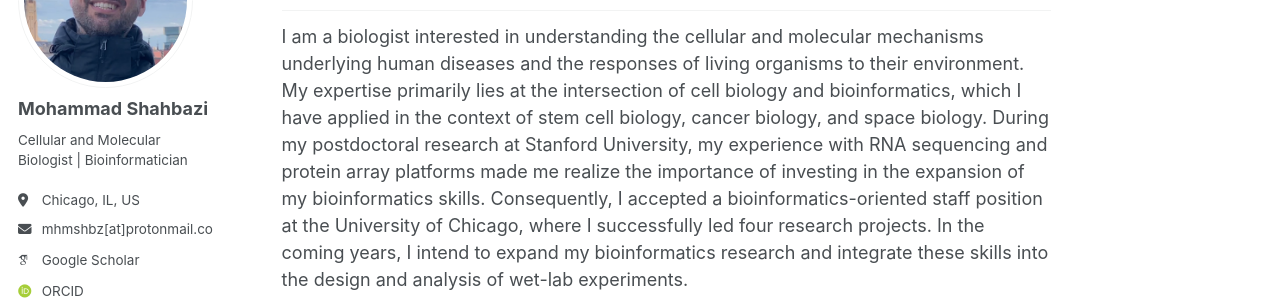
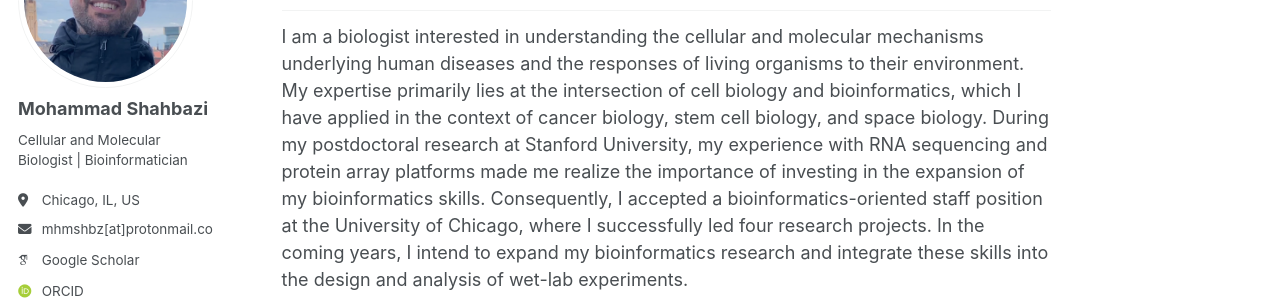
Before and after one commit to shahbazi-m/shahbazi-m.github.io, a Jekyll site: the page built from _pages/about.md, in a window 1280 px wide and 900 px high. Shown: the part 177-477 px from the top of the window. Built offline with Jekyll 4.4.1, drawn with Linux system fonts in a browser that asks for light colours; some web fonts are replaced; a script that is not in the unit is left out.

```diff
--- a/_pages/about.md
+++ b/_pages/about.md
@@ -8,7 +8,7 @@ redirect_from:
 ---
 About me
 ------
-I am a biologist interested in understanding the cellular and molecular mechanisms underlying human diseases and the responses of living organisms to their environment. My expertise primarily lies at the intersection of cell biology and bioinformatics, which I have applied in the context of stem cell biology, cancer biology, and space biology. During my postdoctoral research at Stanford University, my experience with RNA sequencing and protein array platforms made me realize the importance of investing in the expansion of my bioinformatics skills. Consequently, I accepted a bioinformatics-oriented staff position at the University of Chicago, where I successfully led four research projects. In the coming years, I intend to expand my bioinformatics research and integrate these skills into the design and analysis of wet-lab experiments.
+I am a biologist interested in understanding the cellular and molecular mechanisms underlying human diseases and the responses of living organisms to their environment. My expertise primarily lies at the intersection of cell biology and bioinformatics, which I have applied in the context of cancer biology, stem cell biology, and space biology. During my postdoctoral research at Stanford University, my experience with RNA sequencing and protein array platforms made me realize the importance of investing in the expansion of my bioinformatics skills. Consequently, I accepted a bioinformatics-oriented staff position at the University of Chicago, where I successfully led four research projects. In the coming years, I intend to expand my bioinformatics research and integrate these skills into the design and analysis of wet-lab experiments.
 
 Experience
 ------
```
